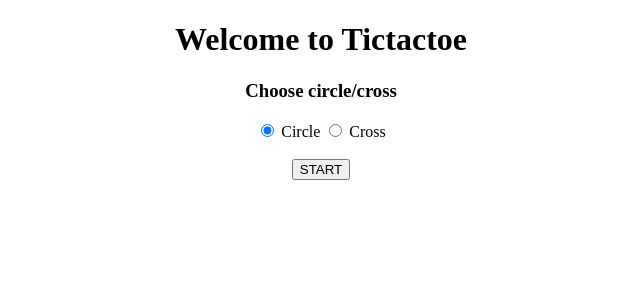
After one commit to kennethmanuel/FSP_Tugas2, a PHP site: page /full-stack/login.php in a window 1280 px wide. The commit adds this page. Shown: the top 300 px of the page, without its empty margins (319-959 px from the left). Run offline with PHP 8.4, Linux system fonts and the light colour scheme.

Commit message:
halaman utama

```diff
--- /dev/null
+++ b/login.php
@@ -0,0 +1,31 @@
+<!DOCTYPE html>
+<html>
+<head>
+	<title>Login</title>
+	<style type="text/css">
+		#container{
+			text-align: center;
+		}
+	</style>
+</head>
+<body>
+	<div id="container">
+		<div id="title">
+			<h1>Welcome to Tictactoe</h1>
+		</div>
+		<div>
+			<h3>Choose circle/cross</h3>
+		</div>
+		<div id="form">
+			<form action="index.php" method="POST">
+				<input id="radio_circle" type="radio" value="circle" name="role" checked="checked">
+        		<label for="radio_circle">Circle</label>
+
+        		<input id="radio_cross" type="radio" value="cross" name="role">
+        		<label for="radio_cross">Cross</label><br><br>
+        		<input type="submit" name="btnsubmit" value="START">
+			</form>
+		</div>
+	</div>
+</body>
+</html>
```
Also changed, not shown: index.php (+8 -11 lines).
